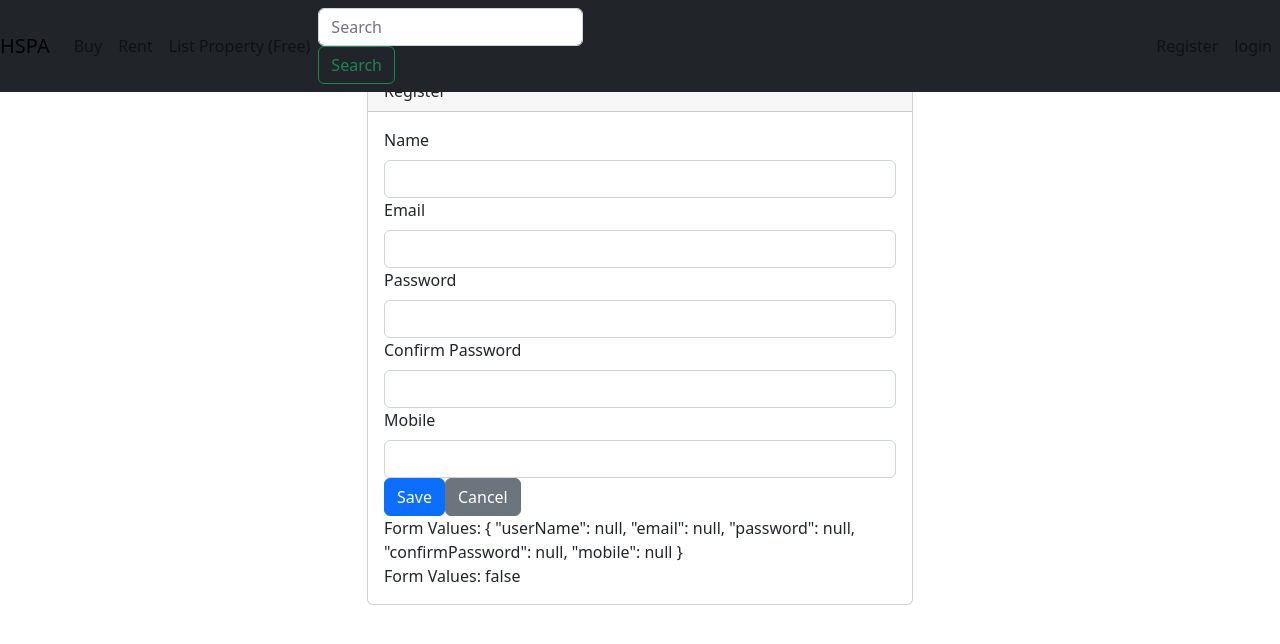
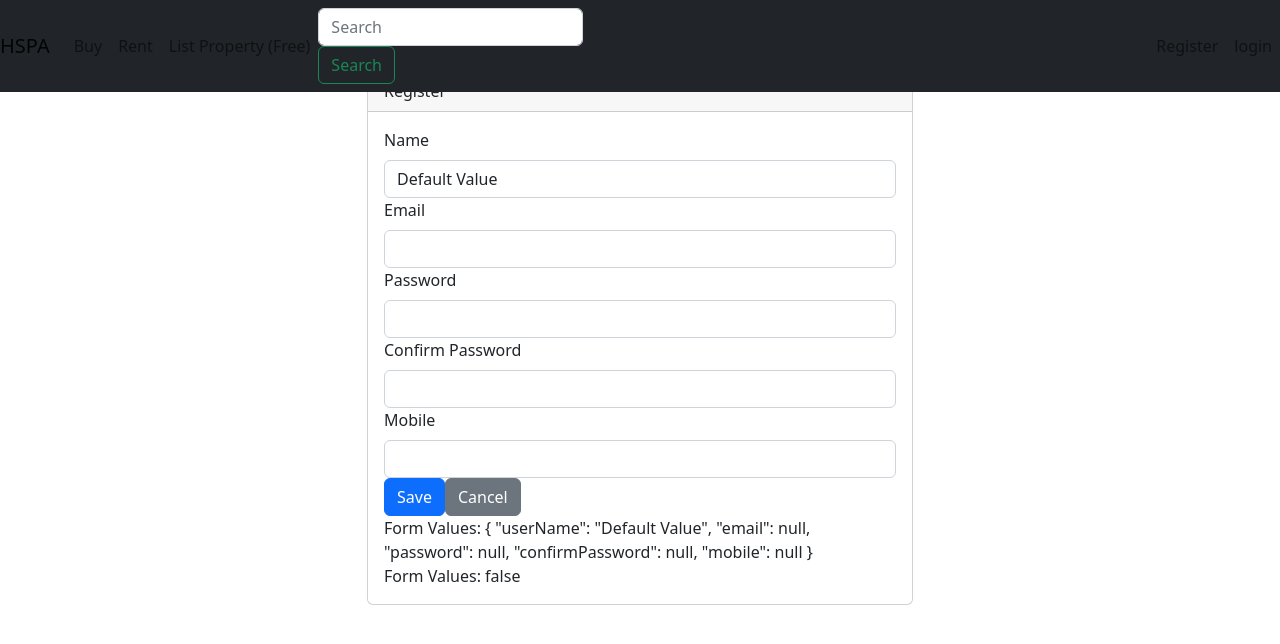
Before and after one commit to sidaty12/Building, an Angular app: page /user/register in a window 1280 px wide. Shown: the top 644 px of the page. Built offline with nearby package versions, Linux system fonts and the light colour scheme.

Commit message:
put a default value in case

```diff
--- a/src/app/property/add-property/add-property.component.html
+++ b/src/app/property/add-property/add-property.component.html
@@ -7,7 +7,9 @@
     <form (ngSubmit)='onSubmit(Form)' #Form="ngForm">
       <div class="form-group col-12">
         <label for="name">Name</label>
-        <input type="text" class="form-control" #propName="ngModel" ngModel name="Name" required minlength="5">
+        <input type="text" class="form-control" #propName="ngModel"
+         ngModel name="Name"
+         required minlength="5">
         <span *ngIf="!propName.valid && propName.touched" class="error-block">
           <span *ngIf="propName.errors.required">  Please provide name</span>
         <span *ngIf="propName.errors.minlength" > Name Must be atleast 5 char long </span>
--- a/src/app/property/add-property/add-property.component.ts
+++ b/src/app/property/add-property/add-property.component.ts
@@ -13,6 +13,14 @@ export class AddPropertyComponent implements OnInit {
   constructor(private router:Router) { }
 
   ngOnInit() {
+    //this.addPropertyForm.controls['Name'].setValue('Default Value')
+
+      setTimeout(() => {
+        this.addPropertyForm.controls['Name'].setValue('Default Value');
+      },1000);
+
+
+
   }
 
   onBack()
--- a/src/app/user/user-register/user-register.component.ts
+++ b/src/app/user/user-register/user-register.component.ts
@@ -22,6 +22,7 @@ export class UserRegisterComponent implements OnInit {
        mobile: new FormControl(null, [Validators.required, Validators.maxLength(10)])
       }, this.passwordMatchingValidatior);
 
+       this.registerationForm.controls['userName'].setValue('Default Value')
     }
 
 
```
Also changed, not shown: src/my-token-informations/topic angular.png (added).
